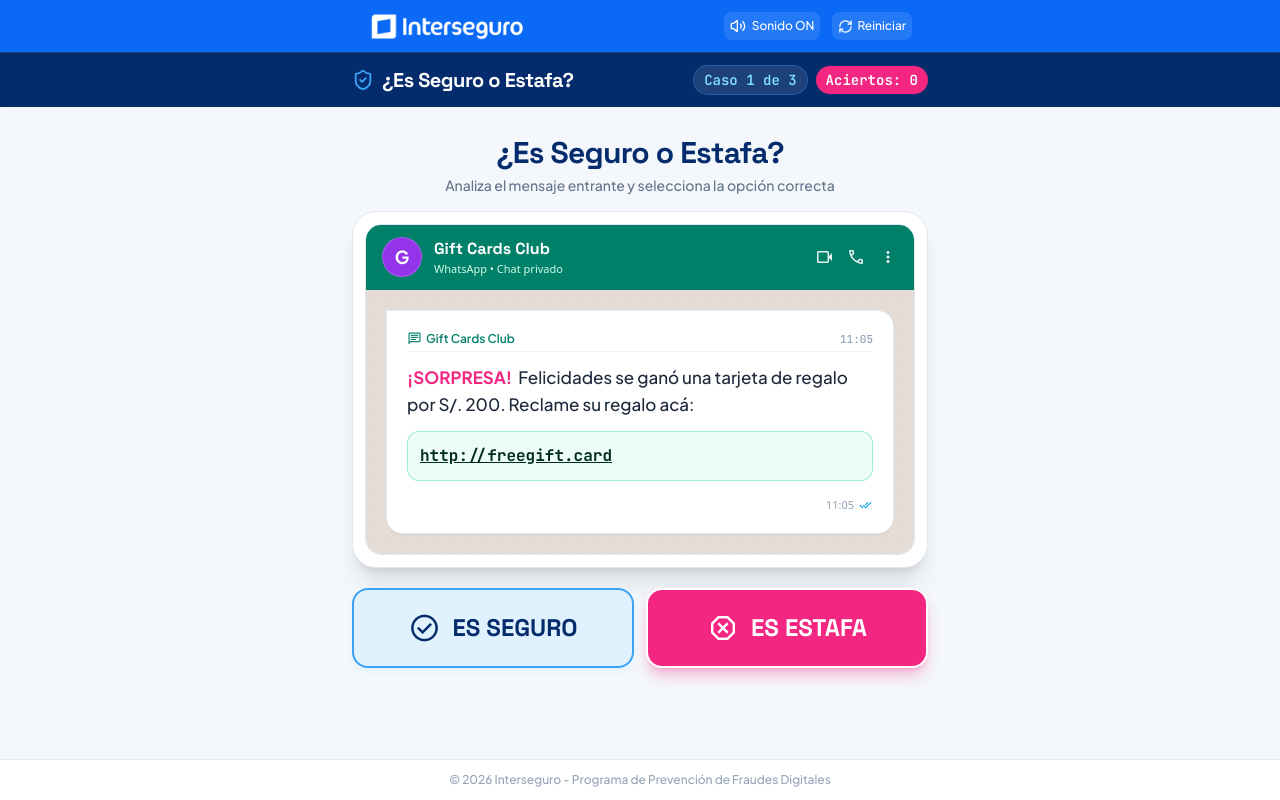
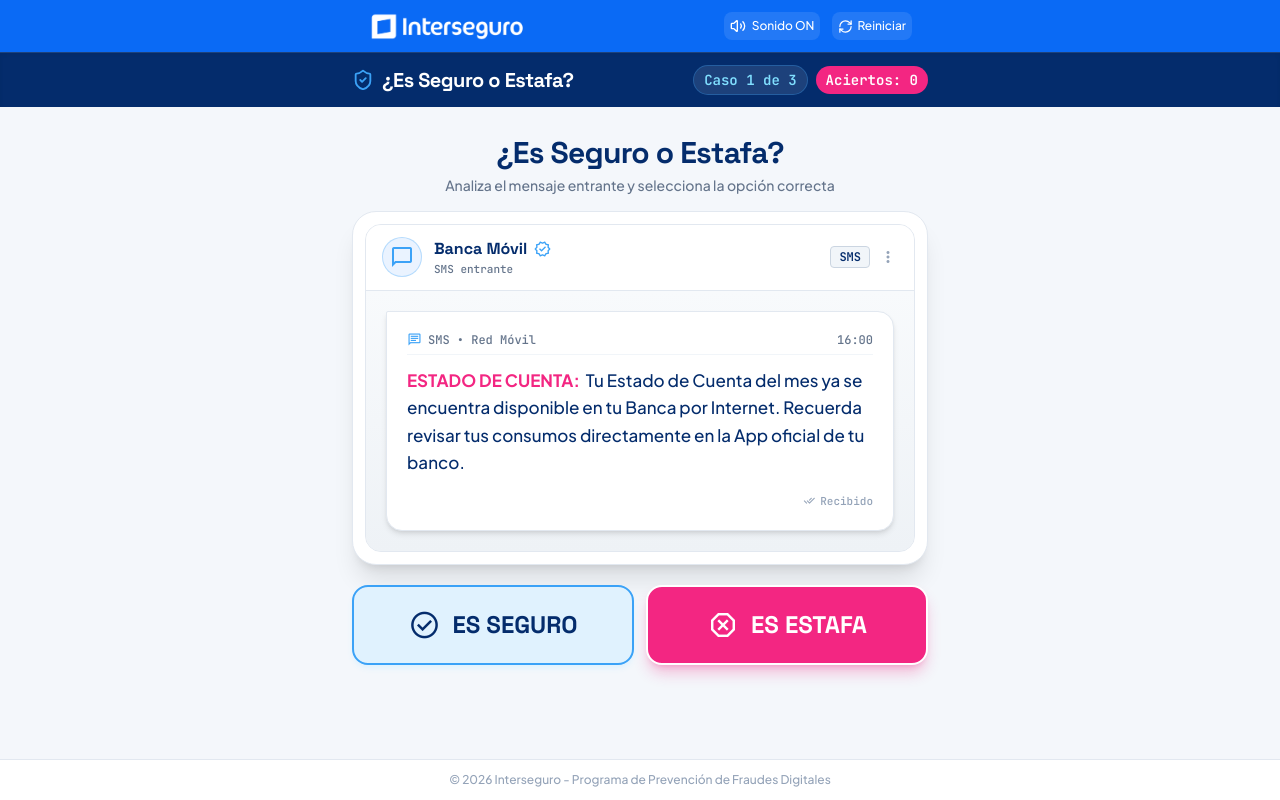
Before and after one commit to josecur/interseguro-juego, a React (Vite) app: page / in a window 1280 px wide. Built offline with nearby package versions, Linux system fonts and the light colour scheme.

Commit message:
casos cambiados y final cambiado

```diff
--- a/src/data/cases.js
+++ b/src/data/cases.js
@@ -1,5 +1,5 @@
 export const CASES_BANK = [
-  // --- CASOS ESTAFA (SCAM / PHISHING / SMISHING) ---
+  // --- CASOS ESTAFA FINANCIERA (SCAM / PHISHING / SMISHING) ---
   {
     id: 1,
     channel: 'sms',
@@ -12,28 +12,94 @@
     link: 'https://banco-seguro-verificacion.cc',
     isScam: true,
     category: 'SMISHING BANCARIO',
-    clueTitle: 'PISTA DEL DELITO (SMISHING)',
+    clueTitle: 'PISTA DEL DELITO (SMISHING BANCARIO)',
     clueText: 'Los bancos NUNCA te enviarán enlaces de urgencia por SMS exigiendo bloquear tarjetas o verificar datos en dominios no oficiales como .cc.',
-    highlightText: '.cc y ultimátum de urgencia'
+    highlightText: '.cc y ultimátum de urgencia bancaria'
   },
   {
     id: 2,
     channel: 'sms',
-    sender: 'NETFLIX',
+    sender: 'Crédito Fácil',
     verified: false,
     time: '10:15',
     networkText: 'SMS • Red Móvil',
-    messagePrefix: 'ALERTA:',
-    body: 'Hubo un fallo con tu pago mensual. Tu cuenta se suspenderá hoy. Actualiza tus datos de cobro en:',
-    link: 'https://netflx-account-update.com',
+    messagePrefix: '¡APROBADO!',
+    body: 'Tu préstamo pre-aprobado de S/ 10,000 está listo. Transfiere S/ 80 por gastos administrativos para desembolso inmediato en:',
+    link: 'https://prestamos-garantizados-peru.com',
     isScam: true,
-    category: 'PHISHING DE SUSCRIPCIÓN',
-    clueTitle: 'PISTA DEL DELITO (TYPOSQUATTING)',
-    clueText: 'Observa detenidamente la dirección URL: dice "netflx" (le falta la "i"). Es un sitio falso creado para robar los datos de tu tarjeta de crédito.',
-    highlightText: 'Dominio falso "netflx-account-update.com"'
+    category: 'FRAUDE DE PRÉSTAMO FALSO',
+    clueTitle: 'PISTA DEL DELITO (COBRO PREVIO)',
+    clueText: 'Ninguna entidad financiera seria te exigirá pagar comisiones o gastos administrativos por adelantado para desembolsar un préstamo.',
+    highlightText: 'Pago adelantado de S/ 80 por gastos'
   },
   {
     id: 3,
+    channel: 'whatsapp',
+    sender: 'Inversiones Cripto Perú',
+    verified: false,
+    avatarColor: 'bg-emerald-600',
+    time: '16:45',
+    networkText: 'WhatsApp • Mensaje directo',
+    messagePrefix: '¡MULTIPLICA TU DINERO!',
+    body: 'Invierte S/ 100 hoy y recibe S/ 1,000 en 24 horas garantizado sin riesgo. Regístrate en:',
+    link: 'http://cripto-ganancias-rapidas.biz',
+    isScam: true,
+    category: 'FRAUDE DE INVERSIÓN PIRAMIDAL',
+    clueTitle: 'PISTA DEL DELITO (PROMESA FANTASIOSA)',
+    clueText: 'No existen inversiones legítimas que garanticen retornos del 1000% en 24 horas. Son estafas piramidales para apoderarse de tus ahorros.',
+    highlightText: 'Retornos astronómicos garantizados en 24h'
+  },
+  {
+    id: 4,
+    channel: 'sms',
+    sender: 'Alerta Financiera',
+    verified: false,
+    time: '08:20',
+    networkText: 'SMS • Red Móvil',
+    messagePrefix: 'AVISO:',
+    body: 'Su cuenta bancaria ha sido bloqueada temporalmente. Para reactivar su saldo y tarjetas, verifique sus credenciales en:',
+    link: 'https://banco-reactivacion.cc',
+    isScam: true,
+    category: 'SMISHING BANCARIO',
+    clueTitle: 'PISTA DEL DELITO (ALARMISMO BANCARIO)',
+    clueText: 'Los ciberdelincuentes usan la amenaza de bloquear tu dinero para hacerte reaccionar con pánico. Ningún banco opera bajo dominios .cc.',
+    highlightText: 'Falso bloqueo de cuenta en .cc'
+  },
+  {
+    id: 5,
+    channel: 'whatsapp',
+    sender: 'Bono Social 2026',
+    verified: false,
+    avatarColor: 'bg-purple-600',
+    time: '11:05',
+    networkText: 'WhatsApp • Chat privado',
+    messagePrefix: '¡FELICIDADES!',
+    body: 'Eres beneficiario del Bono de S/ 760.00. Reclama la transferencia pagando el trámite digital en:',
+    link: 'http://bono-gob-transferencias.site',
+    isScam: true,
+    category: 'ESTAFA DE BONO FINANCIERO FALSO',
+    clueTitle: 'PISTA DEL DELITO (COBRO POR BONO)',
+    clueText: 'Los subsidios y bonos financieros estatales jamás cobran por realizar el trámite ni solicitan transferencias en páginas .site.',
+    highlightText: 'Cobro de trámite por bono en .site'
+  },
+  {
+    id: 6,
+    channel: 'sms',
+    sender: 'SUNAT Alertas',
+    verified: false,
+    time: '09:40',
+    networkText: 'SMS • Red Móvil',
+    messagePrefix: 'DEVOLUCIÓN:',
+    body: 'Tiene una devolución impositiva pendiente de S/ 450.00. Ingrese con su clave SOL para recibir el depósito en:',
+    link: 'https://sunat-devoluciones-gob.pe.site',
+    isScam: true,
+    category: 'SMISHING INSTITUCIONAL',
+    clueTitle: 'PISTA DEL DELITO (DOMINIO TRUCADO)',
+    clueText: 'Observa la extensión engañosa ".pe.site". La SUNAT únicamente utiliza dominios oficiales terminados en .gob.pe y no solicita clave SOL por SMS.',
+    highlightText: 'Extensión engañosa .site (No es .gob.pe)'
+  },
+  {
+    id: 7,
     channel: 'whatsapp',
     sender: 'Sorteos Nacionales',
     verified: false,
@@ -49,187 +115,71 @@
     clueText: 'Ningún sorteo legítimo exige pagar dinero previo para entregar un premio. Además, usa el protocolo inseguro http:// sin certificado.',
     highlightText: 'Solicitud de pago previo + http://'
   },
-  {
-    id: 4,
-    channel: 'sms',
-    sender: 'Alerta Bancaria',
-    verified: false,
-    time: '08:20',
-    networkText: 'SMS • Red Móvil',
-    messagePrefix: 'AVISO:',
-    body: 'Su cuenta ha sido bloqueada temporalmente por razones de seguridad, para reactivarla verifique en:',
-    link: 'https://banco-reactivacion.cc',
-    isScam: true,
-    category: 'SMISHING BANCARIO',
-    clueTitle: 'PISTA DEL DELITO (ALARMISMO FALSO)',
-    clueText: 'Los ciberdelincuentes usan el miedo al bloqueo de cuenta para hacerte reaccionar sin pensar. Ninguna entidad financiera usa dominios .cc.',
-    highlightText: 'Enlace no oficial .cc'
-  },
-  {
-    id: 5,
-    channel: 'whatsapp',
-    sender: 'Gift Cards Club',
-    verified: false,
-    avatarColor: 'bg-purple-600',
-    time: '11:05',
-    networkText: 'WhatsApp • Chat privado',
-    messagePrefix: '¡SORPRESA!',
-    body: 'Felicidades se ganó una tarjeta de regalo por S/. 200. Reclame su regalo acá:',
-    link: 'http://freegift.card',
-    isScam: true,
-    category: 'PHISHING CIBERNÉTICO',
-    clueTitle: 'PISTA DEL DELITO (ENLACE SOSPECHOSO)',
-    clueText: 'Las ofertas "gratuitas" masivas por WhatsApp con extensiones raras como .card son trampas de recolección de datos y malware.',
-    highlightText: 'Extensión sospechosa .card'
-  },
+
+  // --- CASOS SEGUROS FINANCIEROS (SAFE / FINANCIAL PROTECTION) ---
   {
     id: 8,
-    channel: 'sms',
-    sender: 'SUNAT Alertas',
-    verified: false,
-    time: '09:40',
-    networkText: 'SMS • Red Móvil',
-    messagePrefix: 'DEVOLUCIÓN:',
-    body: 'Tiene una devolución impositiva pendiente de S/ 450.00. Ingrese con su clave SOL para cobrar:',
-    link: 'https://sunat-devoluciones-gob.pe.site',
-    isScam: true,
-    category: 'SMISHING INSTITUCIONAL',
-    clueTitle: 'PISTA DEL DELITO (DOMINIO TRUCADO)',
-    clueText: 'Observa el final de la URL: ".pe.site". El dominio real es ".site" y no del gobierno. La SUNAT únicamente utiliza dominios oficiales terminados en .gob.pe.',
-    highlightText: 'Extensión engañosa .site (No es .gob.pe)'
-  },
-  {
-    id: 9,
-    channel: 'whatsapp',
-    sender: 'Soporte WhatsApp',
-    verified: false,
-    avatarColor: 'bg-teal-600',
-    time: '17:50',
-    networkText: 'WhatsApp • Soporte',
-    messagePrefix: 'URGENTE:',
-    body: 'Detectamos un intento de inicio de sesión no autorizado. Reenvíanos el código de 6 dígitos que te llegó por SMS para verificar tu cuenta o tu número será suspendido.',
-    link: null,
-    isScam: true,
-    category: 'ROBO DE CUENTA (VERIFICACIÓN)',
-    clueTitle: 'PISTA DEL DELITO (ROBO DE CÓDIGO SMS)',
-    clueText: 'NUNCA compartas tus códigos de verificación SMS de 6 dígitos. El soporte de WhatsApp jamás te pedirá tus códigos por chat. Al enviarlo, tomarán control de tu cuenta.',
-    highlightText: 'Solicitud de código SMS confidencial'
-  },
-
-  // --- CASOS SEGUROS (SAFE / AUTÉNTICOS) ---
-  {
-    id: 6,
-    channel: 'whatsapp',
-    sender: 'Interseguro Oficial',
-    verified: true,
-    avatarColor: 'bg-[#0A6AF5]',
-    time: '12:30',
-    networkText: 'WhatsApp Business • Cuenta Verificada',
-    messagePrefix: 'NOTIFICACIÓN:',
-    body: 'Hola, tu póliza de seguro vehicular N° 48291 se encuentra activa. Recuerda que puedes consultar todos tus beneficios y asistencias ingresando a nuestra web oficial:',
-    link: 'https://www.interseguro.pe',
-    isScam: false,
-    category: 'MENSAJE OFICIAL SEGURO',
-    clueTitle: 'VERIFICACIÓN DE SEGURIDAD',
-    clueText: '¡Es totalmente seguro! Cuenta con insignia oficial verde de WhatsApp Business, no solicita claves personales ni pagos, y dirige a la web oficial www.interseguro.pe.',
-    highlightText: 'Dominio oficial www.interseguro.pe y cuenta verificada'
-  },
-  {
-    id: 7,
     channel: 'sms',
     sender: 'TuBanco',
     verified: true,
     time: '15:10',
     networkText: 'SMS • Red Móvil',
     messagePrefix: 'CLAVE DINÁMICA:',
-    body: 'Tu Clave Dinámica para la operación en Banca por Internet es: 849201. Válida por 2 minutos. No la compartas con nadie.',
+    body: 'Tu Clave Dinámica para la transferencia bancaria es: 849201. Válida por 2 minutos. No la compartas con nadie.',
     link: null,
     isScam: false,
-    category: 'MENSAJE OFICIAL SEGURO',
+    category: 'SEGURIDAD BANCARIA OTP',
     clueTitle: 'VERIFICACIÓN DE SEGURIDAD',
-    clueText: '¡Es seguro! Es un mensaje informativo con tu token solicitado de un solo uso (OTP). Importante: No contiene ningún enlace externo ni te pide responder con tus datos.',
-    highlightText: 'SMS de clave token solicitado sin enlaces'
+    clueText: '¡Es seguro! Es un mensaje informativo con tu clave token de un solo uso (OTP) solicitada por ti. No contiene enlaces ni solicita ingresar claves.',
+    highlightText: 'SMS de clave token bancario sin enlaces'
+  },
+  {
+    id: 9,
+    channel: 'sms',
+    sender: 'Alerta Tarjetas',
+    verified: true,
+    time: '14:12',
+    networkText: 'SMS • Red Móvil',
+    messagePrefix: 'NOTIFICACIÓN:',
+    body: 'Estimado cliente: Se realizó una compra por S/ 85.00 con tu tarjeta de crédito terminada en *4920 el 11/09 a las 14:10. Si reconoces la operación, no necesitas responder.',
+    link: null,
+    isScam: false,
+    category: 'NOTIFICACIÓN FINANCIERA REAL',
+    clueTitle: 'VERIFICACIÓN DE SEGURIDAD',
+    clueText: '¡Es seguro! Es una alerta informativa automática de transacciones. Muestra los últimos dígitos enmascarados de tu tarjeta (*4920) y no te exige ingresar a ningún enlace.',
+    highlightText: 'Alerta informativa con tarjeta enmascarada sin links'
   },
   {
     id: 10,
     channel: 'whatsapp',
-    sender: 'Interseguro SOAT',
+    sender: 'Interseguro Finanzas',
     verified: true,
     avatarColor: 'bg-[#0A6AF5]',
-    time: '10:05',
+    time: '11:40',
     networkText: 'WhatsApp Business • Cuenta Verificada',
-    messagePrefix: 'CONFIRMACIÓN:',
-    body: '¡Hola María! Confirmamos la emisión de tu SOAT Digital N° 981240. Puedes consultar o descargar tu certificado en cualquier momento desde nuestra web oficial:',
-    link: 'https://www.interseguro.pe/soat',
+    messagePrefix: 'VIDA CASH:',
+    body: 'Hola, te recordamos que tu plan de Seguro Vida Cash cuenta con un fondo de ahorro garantizado. Puedes consultar el estado de tu saldo en nuestra plataforma oficial:',
+    link: 'https://www.interseguro.pe/mi-cuenta',
     isScam: false,
-    category: 'MENSAJE OFICIAL SEGURO',
+    category: 'AHORRO Y PROTECCIÓN FINANCIERA',
     clueTitle: 'VERIFICACIÓN DE SEGURIDAD',
-    clueText: '¡Es seguro! Cuenta verificada oficial (insignia verde), no exige pagos ni contraseñas, y el enlace lleva al subdominio legítimo oficial de Interseguro (.pe).',
-    highlightText: 'Web oficial interseguro.pe/soat con insignia verificada'
+    clueText: '¡Es seguro! Información sobre tu plan de ahorro e indemnización enviada por el canal oficial de Interseguro hacia su portal seguro www.interseguro.pe.',
+    highlightText: 'Estado de ahorro en portal oficial interseguro.pe'
   },
   {
     id: 11,
     channel: 'sms',
-    sender: 'Clínica Salud',
-    verified: true,
-    time: '08:45',
-    networkText: 'SMS • Red Móvil',
-    messagePrefix: 'RECORDATORIO:',
-    body: 'Tienes una cita programada en Medicina General para mañana a las 10:30 AM en Sede Central. Para confirmar tu asistencia responde SI o cancela con NO.',
-    link: null,
-    isScam: false,
-    category: 'RECORDATORIO LEGÍTIMO',
-    clueTitle: 'VERIFICACIÓN DE SEGURIDAD',
-    clueText: '¡Es seguro! Es una notificación automática de cita médica que no solicita datos bancarios, contraseñas ni contiene enlaces externos sospechosos.',
-    highlightText: 'Notificación de cita sin enlaces ni cobros'
-  },
-  {
-    id: 12,
-    channel: 'sms',
-    sender: 'Alerta Compras',
-    verified: true,
-    time: '14:12',
-    networkText: 'SMS • Red Móvil',
-    messagePrefix: 'NOTIFICACIÓN:',
-    body: 'Estimado cliente: Se realizó una compra por S/ 45.00 con tu tarjeta terminada en *4920 el 11/09 a las 14:10. Si reconoces la operación, no necesitas responder.',
-    link: null,
-    isScam: false,
-    category: 'ALERTA DE TRANSACCIÓN REAL',
-    clueTitle: 'VERIFICACIÓN DE SEGURIDAD',
-    clueText: '¡Es seguro! Es una alerta informativa real de compras. Muestra solo los últimos dígitos enmascarados de tu tarjeta (*4920) y no te exige ingresar a enlaces ni dar datos.',
-    highlightText: 'Alerta informativa con tarjeta enmascarada sin links'
-  },
-  {
-    id: 13,
-    channel: 'whatsapp',
-    sender: 'Olva Courier',
-    verified: true,
-    avatarColor: 'bg-yellow-600',
-    time: '11:20',
-    networkText: 'WhatsApp Business • Cuenta Verificada',
-    messagePrefix: 'DELIVERY:',
-    body: 'Hola Carlos, tu paquete con código de seguimiento #OL-84920 se encuentra en camino con el repartidor. Consulta el estado en el portal oficial:',
-    link: 'https://www.olvacourier.com/seguimiento',
-    isScam: false,
-    category: 'NOTIFICACIÓN DE ENVÍO SEGURO',
-    clueTitle: 'VERIFICACIÓN DE SEGURIDAD',
-    clueText: '¡Es seguro! Cuenta verificada oficial, incluye tu código de seguimiento real y redirige directamente a la web oficial www.olvacourier.com sin pedir dinero adicional.',
-    highlightText: 'Enlace oficial olvacourier.com con cuenta verificada'
-  },
-  {
-    id: 14,
-    channel: 'sms',
-    sender: 'Servicio Luz',
+    sender: 'Banca Móvil',
     verified: true,
     time: '16:00',
     networkText: 'SMS • Red Móvil',
-    messagePrefix: 'AVISO DE PAGO:',
-    body: 'Estimado cliente, tu recibo de suministro N° 394821 vence el 15/09. Puedes realizar tu pago desde tu banca móvil o en el portal oficial:',
-    link: 'https://www.luzdelsur.com.pe',
+    messagePrefix: 'ESTADO DE CUENTA:',
+    body: 'Tu Estado de Cuenta del mes ya se encuentra disponible en tu Banca por Internet. Recuerda revisar tus consumos directamente en la App oficial de tu banco.',
+    link: null,
     isScam: false,
-    category: 'RECORDATORIO DE SERVICIO REAL',
+    category: 'NOTIFICACIÓN BANCARIA OFICIAL',
     clueTitle: 'VERIFICACIÓN DE SEGURIDAD',
-    clueText: '¡Es seguro! Recordatorio habitual de vencimiento que te permite pagar libremente desde la app de tu propio banco o redirige a la web oficial .com.pe.',
-    highlightText: 'Portal oficial .com.pe y libre elección de pago'
+    clueText: '¡Es seguro! Mensaje informativo institucional sin enlaces externos. Te indica acceder únicamente por la aplicación bancaria oficial que ya usas habitualmente.',
+    highlightText: 'Notificación informativa sin enlaces ni solicitudes'
   }
 ];
```
Also changed, not shown: src/components/PrizeModal.jsx (+11 -18 lines), 6 other files (tests, documents, lock files or other folders).
